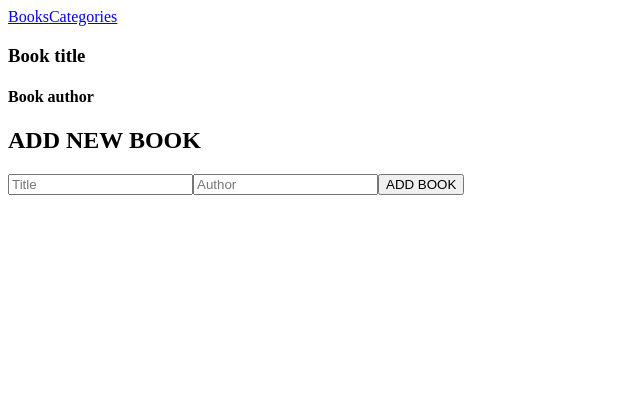
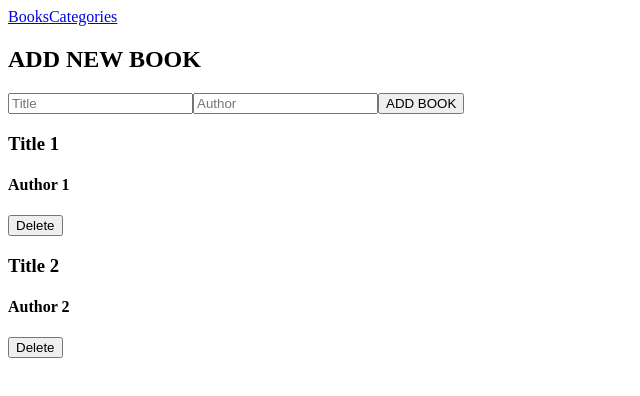
Before and after one commit to Estherstarr/bookstore, a React (Create React App) app: page / in a window 1280 px wide. Shown: the top 396 px of the page, without its empty margins (0-640 px from the left). Built offline with nearby package versions, Linux system fonts and the light colour scheme.

Commit message:
Create add and delete functions for bookStore

```diff
--- a/src/components/AddBook.js
+++ b/src/components/AddBook.js
@@ -1,14 +1,39 @@
-import React from 'react';
+import React, { useRef } from 'react';
+import PropTypes from 'prop-types';
 
-const AddBook = () => (
-  <div id="form-container">
-    <h2>ADD NEW BOOK</h2>
-    <form>
-      <input type="text" name="title" placeholder="Title" />
-      <input type="text" name="author" placeholder="Author" />
-      <button type="submit" id="add-book">ADD BOOK</button>
-    </form>
-  </div>
-);
+const AddBook = ({ addNewBook }) => {
+  const titleRef = useRef();
+  const authorRef = useRef();
+
+  const handleSubmit = (e) => {
+    e.preventDefault();
+    const newBook = {
+      id: 3,
+      title: titleRef.current.value,
+      author: authorRef.current.value,
+      category: 'category',
+    };
+    addNewBook(newBook);
+    titleRef.current.value = '';
+    authorRef.current.value = '';
+  };
+
+  return (
+    <div id="form-container">
+      <h2>ADD NEW BOOK</h2>
+      <form onSubmit={(e) => handleSubmit(e)}>
+        <input ref={titleRef} type="text" name="title" placeholder="Title" />
+        <input ref={authorRef} type="text" name="author" placeholder="Author" />
+        <button type="submit" id="add-book">
+          ADD BOOK
+        </button>
+      </form>
+    </div>
+  );
+};
+
+AddBook.propTypes = {
+  addNewBook: PropTypes.func.isRequired,
+};
 
 export default AddBook;
--- a/src/components/Book.js
+++ b/src/components/Book.js
@@ -1,16 +1,18 @@
 import React from 'react';
 import PropTypes from 'prop-types';
 
-const Book = ({ title, author }) => (
+const Book = ({ title, author, deleteBook }) => (
   <>
     <h3>{title}</h3>
     <h4>{author}</h4>
+    <button type="button" onClick={deleteBook}>Delete</button>
   </>
 );
 
 Book.propTypes = {
   title: PropTypes.string,
   author: PropTypes.string,
+  deleteBook: PropTypes.func.isRequired,
 };
 
 Book.defaultProps = {
--- a/src/components/Books.js
+++ b/src/components/Books.js
@@ -1,12 +1,44 @@
-import React from 'react';
+import React, { useState } from 'react';
 import AddBook from './AddBook';
 import Book from './Book';
 
-const Books = () => (
-  <>
-    <Book title="Book title" author="Book author" />
-    <AddBook />
-  </>
-);
+const Books = () => {
+  const [books, setBooks] = useState([
+    {
+      id: 1,
+      author: 'Author 1',
+      title: 'Title 1',
+      category: 'Category 1',
+    },
+    {
+      id: 2,
+      author: 'Author 2',
+      title: 'Title 2',
+      category: 'Category 2',
+    },
+  ]);
+
+  const addNewBook = (newBook) => {
+    setBooks((prevBook) => [...prevBook, newBook]);
+  };
+
+  const deleteBook = (id) => {
+    setBooks([...books].filter((item) => item.id !== id));
+  };
+
+  return (
+    <>
+      <AddBook addNewBook={addNewBook} />
+      {books.map((book) => (
+        <Book
+          key={book.id}
+          title={book.title}
+          author={book.author}
+          deleteBook={() => deleteBook(book.id)}
+        />
+      ))}
+    </>
+  );
+};
 
 export default Books;
```
